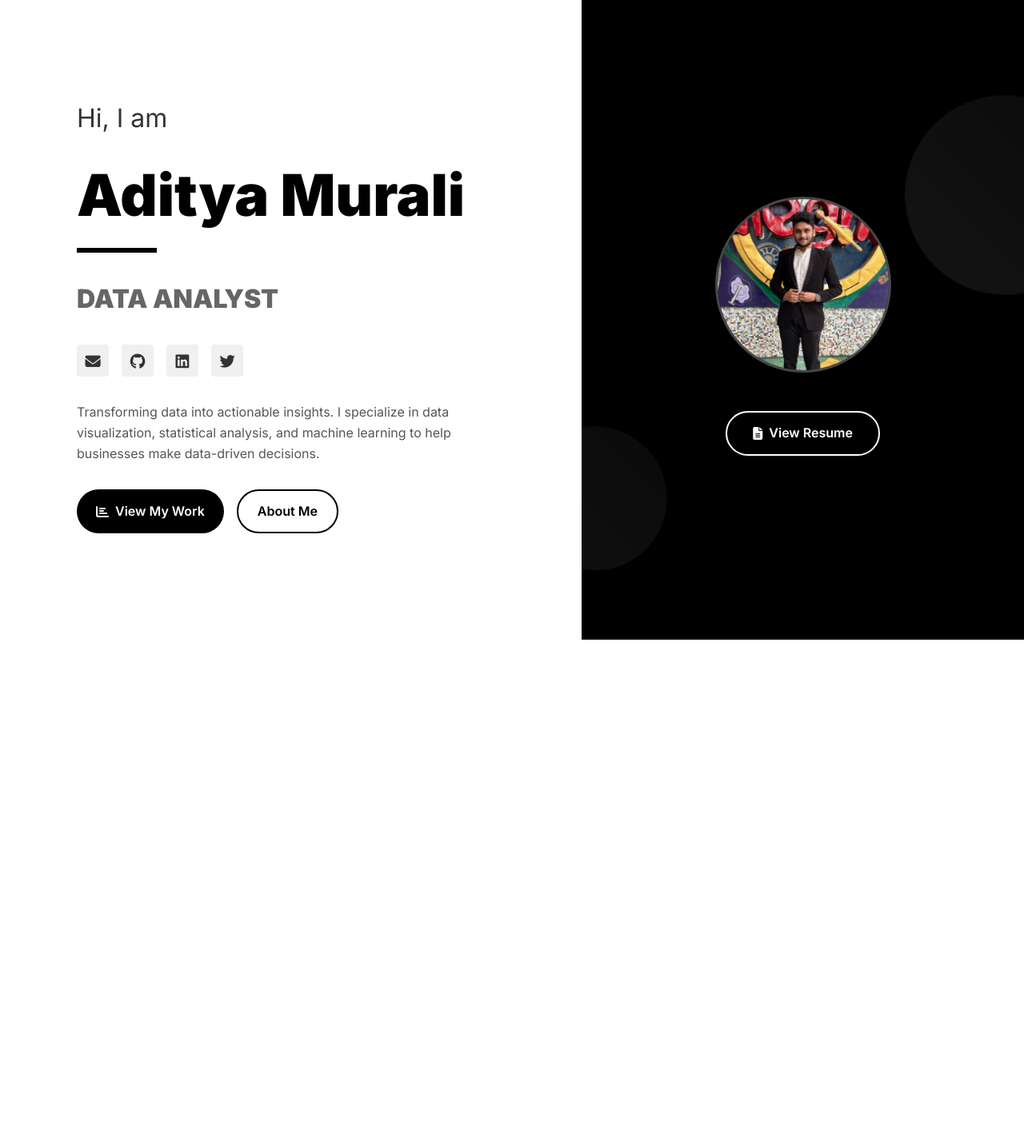
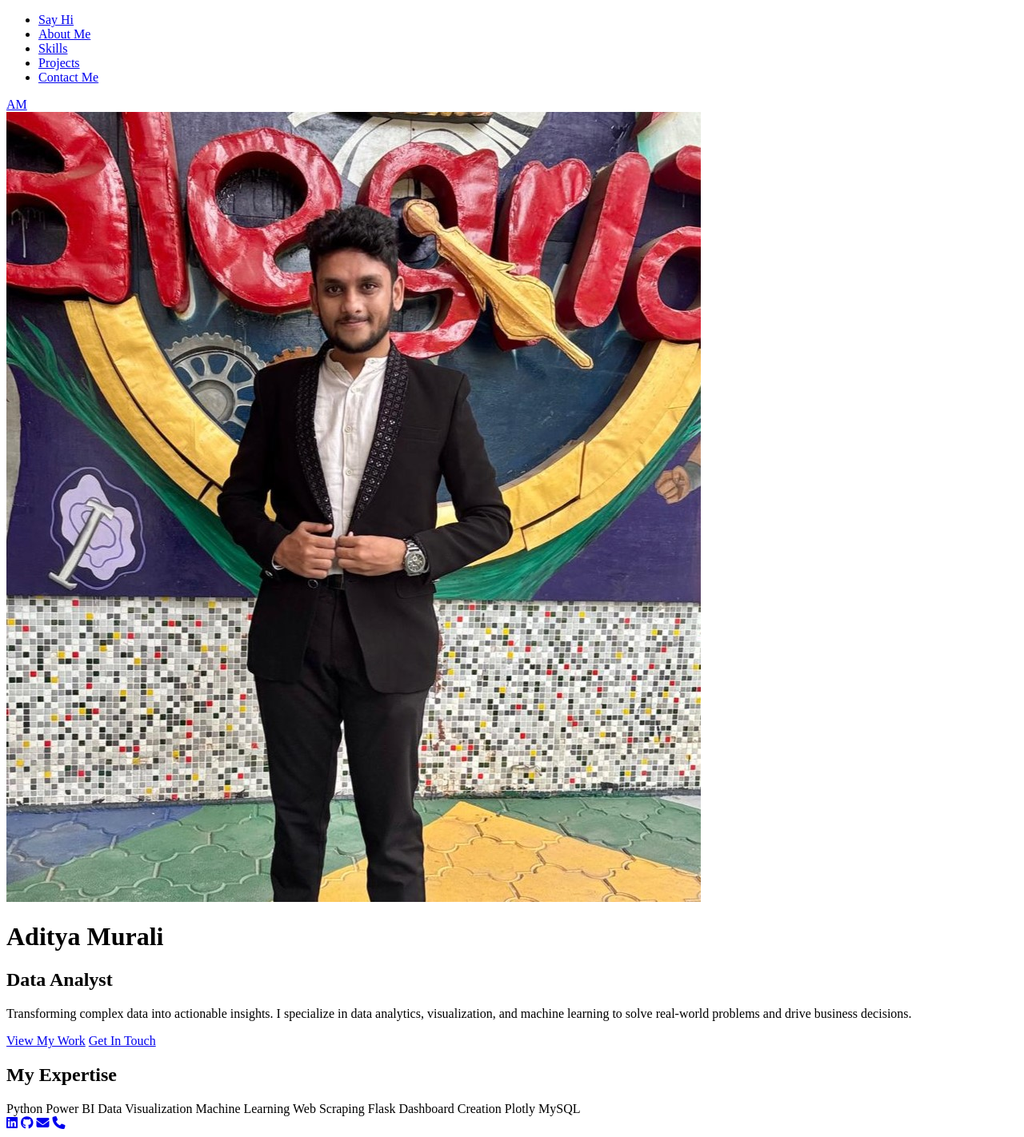
Before and after one commit to adityaaa-09/Portfolio-Project, a Flask app: page / in a window 1280 px wide. Shown: the whole page at 80% size. Before the commit the page ends 800 px from the top, so only its background shows below. Run offline with Flask 3, Linux system fonts and the light colour scheme.

Commit message:
Update index.html

```diff
--- a/templates/index.html
+++ b/templates/index.html
@@ -4,73 +4,63 @@
     <meta charset="UTF-8">
     <meta name="viewport" content="width=device-width, initial-scale=1.0">
     <title>Aditya Murali - Data Analyst</title>
-    <link rel="stylesheet" href="{{ url_for('static', filename='css/style.css') }}">
-    <link rel="stylesheet" href="{{ url_for('static', filename='css/animation.css') }}">
+    <link rel="stylesheet" href="{{ url_for('static', filename='css/index.css') }}">
     <link rel="stylesheet" href="https://cdnjs.cloudflare.com/ajax/libs/font-awesome/6.4.0/css/all.min.css">
+    <style>
+
+    </style>
 </head>
 <body>
     {% include 'navbar.html' %}
-    <!-- Preloader -->
-    <div class="preloader">
-        <div class="loader"></div>
+    <div class="navbar-wrapper">
+        <div class="logo">
+            <a href="/">AM</a>
+        </div>
     </div>
 
-    <div class="container page-transition">
+    <div class="container">
         <div class="left-section">
-            <div class="intro">
-                <p class="fade-in delay-1">Hi, I am</p>
-                <h1 id="name-text"></h1>
-                <span id="typing-cursor" class="typing-cursor"></span>
-                <h2 class="fade-in delay-3">DATA ANALYST</h2>
-
-                <div class="social-links fade-in delay-4">
-                    <a href="mailto:adityamurali7642@gmail.com" class="social-icon" title="Email">
-                        <i class="fas fa-envelope"></i>
-                    </a>
-                    <a href="https://github.com/adityaaa-09" class="social-icon" title="GitHub">
-                        <i class="fab fa-github"></i>
-                    </a>
-                    <a href="https://www.linkedin.com/in/aditya-murali-136a79226" class="social-icon" title="LinkedIn">
-                        <i class="fab fa-linkedin"></i>
-                    </a>
-                    <a href="https://x.com/aditya_0919?s=21" class="social-icon" title="Twitter">
-                        <i class="fab fa-twitter"></i>
-                    </a>
+            <div class="home-content">
+                <div class="profile-section">
+                    <div class="profile-image">
+                        <img src="{{ url_for('static', filename='images/profile1.jpg') }}" alt="Aditya Murali">
+                    </div>
+                    <div class="intro-text">
+                        <h1>Aditya Murali</h1>
+                        <h2 class="job-title">Data Analyst</h2>
+                        <p>Transforming complex data into actionable insights. I specialize in data analytics, visualization, and machine learning to solve real-world problems and drive business decisions.</p>
+                        <div class="cta-buttons">
+                            <a href="/portfolio" class="btn btn-primary">View My Work</a>
+                            <a href="/contact" class="btn btn-outline">Get In Touch</a>
+                        </div>
+                    </div>
                 </div>
 
-                <div class="about-snippet fade-in delay-4">
-                    <p>Transforming data into actionable insights. I specialize in data visualization, statistical analysis, and machine learning to help businesses make data-driven decisions.</p>
+                <div class="skills-section">
+                    <h2>My Expertise</h2>
+                    <div class="skills-container">
+                        <span class="skill-tag">Python</span>
+                        <span class="skill-tag">Power BI</span>
+                        <span class="skill-tag">Data Visualization</span>
+                        <span class="skill-tag">Machine Learning</span>
+                        <span class="skill-tag">Web Scraping</span>
+                        <span class="skill-tag">Flask</span>
+                        <span class="skill-tag">Dashboard Creation</span>
+                        <span class="skill-tag">Plotly</span>
+                        <span class="skill-tag">MySQL</span>
+                    </div>
                 </div>
 
-                <div class="cta-buttons fade-in delay-5">
-                    <a href="/portfolio" class="primary-btn">
-                        <i class="fas fa-chart-bar"></i> View My Work
-                    </a>
-                    <a href="/about" class="secondary-btn">About Me</a>
+                <div class="social-links">
+                    <a href="https://linkedin.com/in/" target="_blank"><i class="fab fa-linkedin"></i></a>
+                    <a href="https://github.com/" target="_blank"><i class="fab fa-github"></i></a>
+                    <a href="mailto:adityamurali7642@gmail.com"><i class="fas fa-envelope"></i></a>
+                    <a href="tel:+919920088950"><i class="fas fa-phone"></i></a>
                 </div>
             </div>
         </div>
-        <div class="sidebar">
-            <div class="sidebar-content">
-                <div class="profile-visual fade-in delay-2">
-                    <img src="/static/images/profile1.jpg" alt="Profile Image" class="profile-image">
-                    <!-- Replace with your actual image -->
-<!--                    <div class="profile-placeholder">-->
-<!--                        <i class="fas fa-user"></i>-->
-<!--                    </div>-->
-                </div>
-
-                <a href = "{{url_for ('static', filename= 'resume/Aditya_Data _Analyst_Resume_2025.pdf')}}" class="resume-btn fade-in delay-3">
-                    <i class="fas fa-file-alt"></i> View Resume
-                </a>
-            </div>
-
-            <!-- Background shapes -->
-            <div class="shape-1"></div>
-            <div class="shape-2"></div>
-        </div>
     </div>
 
-        <script src="{{ url_for('static', filename='js/main.js') }}"></script>
+    <script src="{{ url_for('static', filename='js/main.js') }}"></script>
 </body>
 </html>
```
